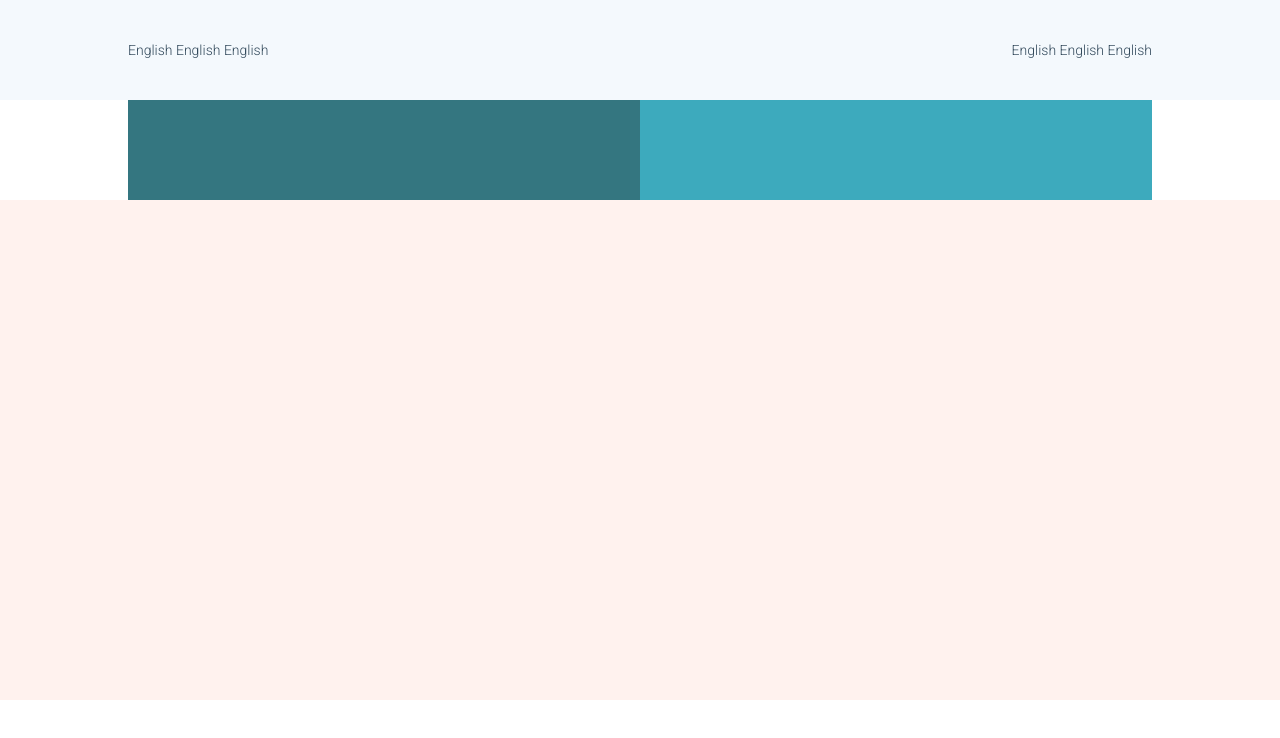
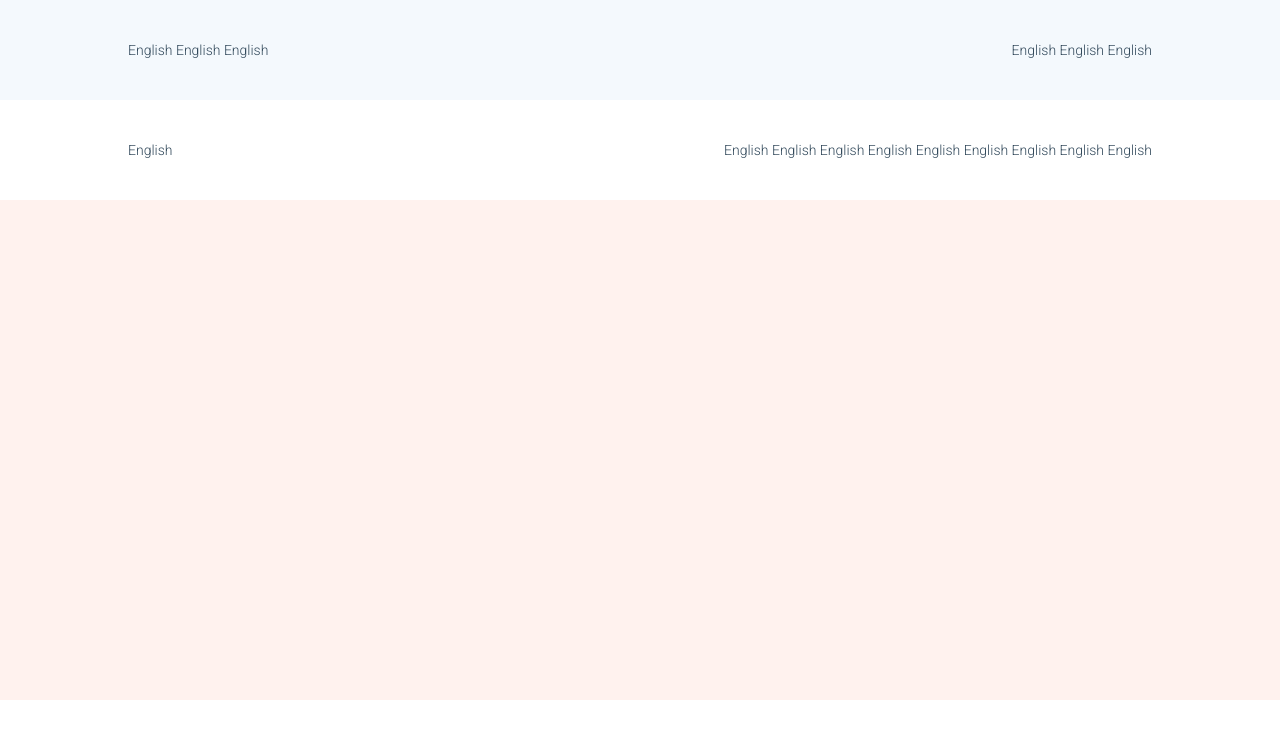
Before and after one commit to Xutrurn/htmlcss-hubspot, a plain HTML site: page index.html in a window 1280 px wide. Drawn offline with Linux system fonts and the light colour scheme.

Commit message:
3rd commit

```diff
--- a/css/style.css
+++ b/css/style.css
@@ -95,19 +95,35 @@ header{
 /* ! Nav-Bottom */
 .nav-bottom{
   margin: auto;
-  background-color: rgb(236, 85, 173);
+  /* background-color: rgb(236, 85, 173); */
   width: 80%;
   height: 100px;
 }
 
 .nav-bottom-left{
   width: 50%;
-  background-color: rgb(52, 118, 128);
+  /* background-color: rgb(52, 118, 128); */
   height: 100px;
+  line-height: 100px;
 }
 
 .nav-bottom-right{
   width: 50%;
-  background-color: rgb(61, 170, 189);
+  /* background-color: rgb(61, 170, 189); */
   height: 100px;
+  line-height: 100px;
+  text-align: right;
 }
+
+
+
+
+
+
+
+
+
+/* ! Main */
+
+
+/* ! Footer */
--- a/index.html
+++ b/index.html
@@ -38,8 +38,26 @@
         <div class="nav-full-bottom-bar">
           <div class="nav-bottom clearfix">
             <div class="nav-bottom-left float-left">
+              <nav>
+                <ul>
+                  <li><a href="#">English</a></li>
+                </ul>
+              </nav>
             </div>
             <div class="nav-bottom-right float-left">
+              <nav>
+                <ul>
+                  <li><a href="#">English</a></li>
+                  <li><a href="#">English</a></li>
+                  <li><a href="#">English</a></li>
+                  <li><a href="#">English</a></li>
+                  <li><a href="#">English</a></li>
+                  <li><a href="#">English</a></li>
+                  <li><a href="#">English</a></li>
+                  <li><a href="#">English</a></li>
+                  <li><a href="#">English</a></li>
+                </ul>
+              </nav>
             </div>
           </div>
         </div>
```
